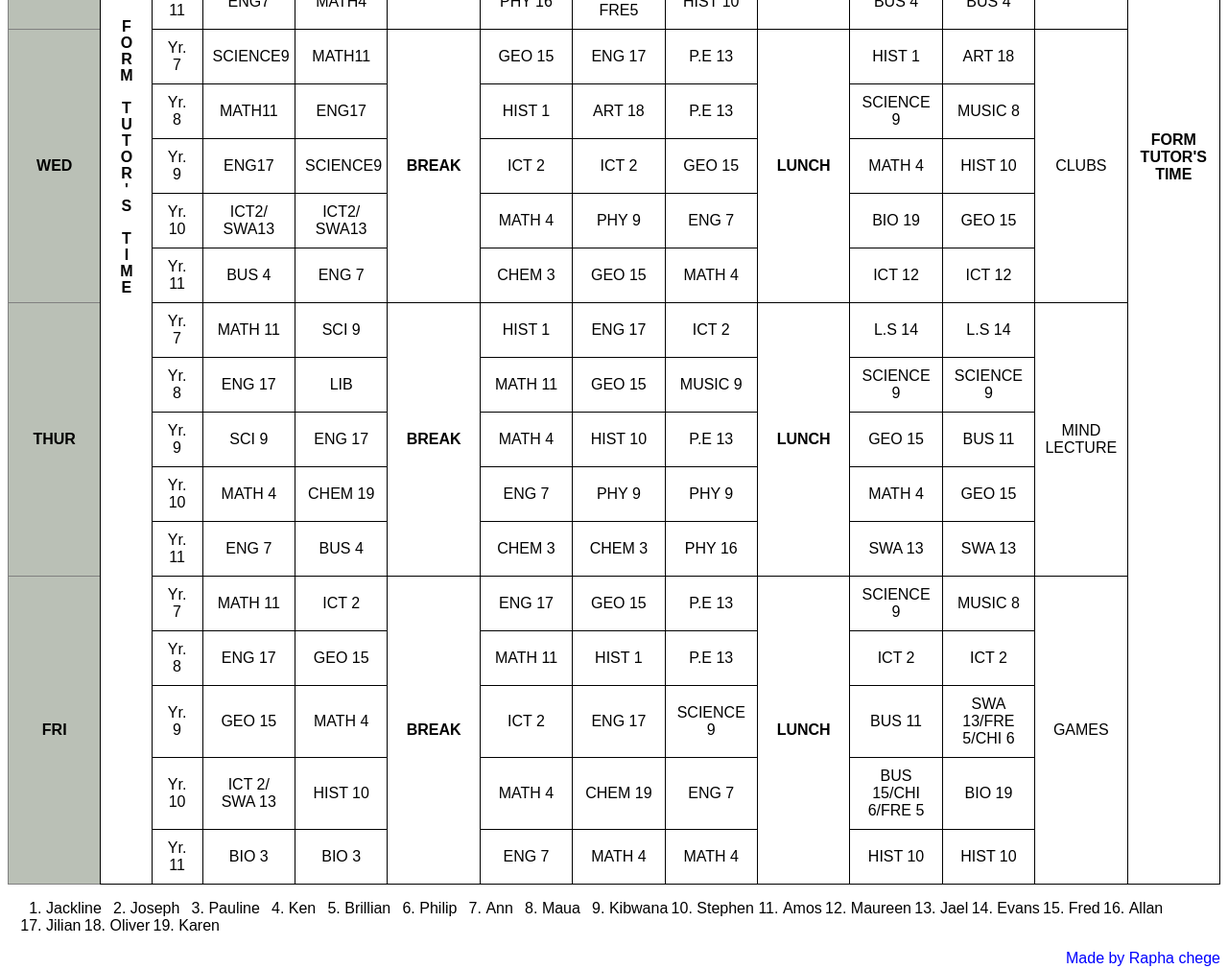
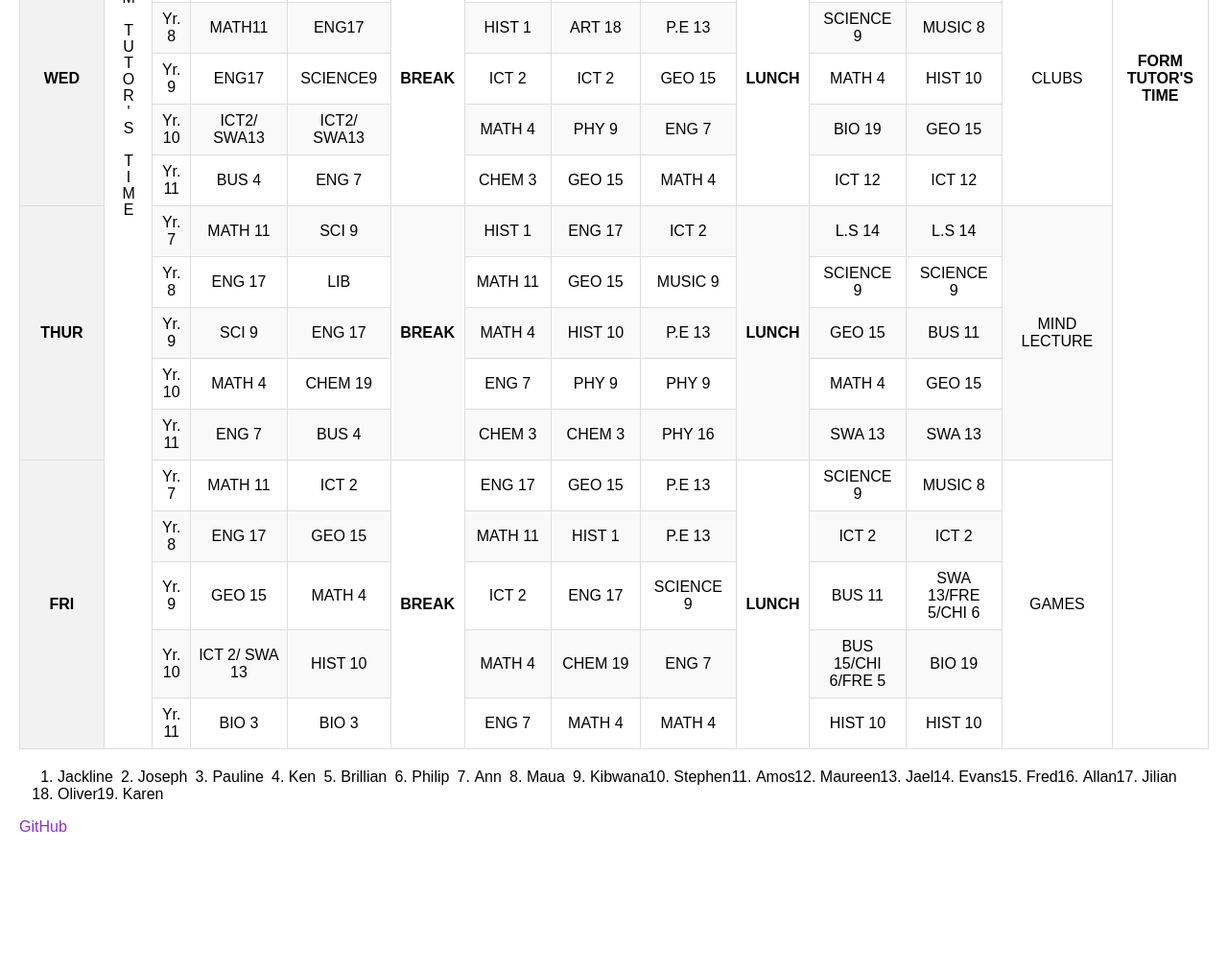
Before and after one commit to raphachegeke/timetable, a plain HTML site: page index.html in a window 1280 px wide. Shown: the part 749-1759 px from the top of the page at 96% size. After the commit the page ends 1640 px from the top, so only its background shows below. Drawn offline with Linux system fonts and the light colour scheme.

Commit message:
last update

```diff
--- a/index.html
+++ b/index.html
@@ -1,5 +1,5 @@
 <!DOCTYPE html>
-<html>
+<html lang="en">
 <head>
   <meta charset="UTF-8">
   <meta name="viewport" content="width=device-width, initial-scale=1.0">
@@ -8,10 +8,10 @@
   <link rel="stylesheet" href="style.css">
 </head>
 <body>
-  <center>
-      <h1>MASTER TIMETABLE FOR 2024/2025 ACADEMIC YEAR</h1>
-  </center>
-  <table border="1">
+<marquee behavior="scroll" direction="left" scrollamount="10" style="white-space: nowrap; width: 100%;">
+    <h1 style="margin: 0;">MASTER TIMETABLE FOR 2024/2025 ACADEMIC YEAR</h1>
+</marquee>
+  <table>
     <thead>
       <tr>
         <th>Day/Time</th>
@@ -308,7 +308,6 @@
         <td>HIST 10</td>
       </tr>
     </tbody>
-    <tfooter></tfooter>
   </table>
   <ol>
     <li>Jackline</li><li>Joseph</li>
@@ -322,6 +321,6 @@
     <li>Jilian</li><li>Oliver</li>
     <li>Karen</li>
   </ol>
-  <p class="a"> <a href="https://wa.me/254748397839">Made by Rapha chege</a></p>
+  <p class="a"> <a href="https://github.com/raphachegeke">GitHub</a></p>
 </body>
 </html>
--- a/style.css
+++ b/style.css
@@ -1,43 +1,37 @@
 body {
-  font-family: sans-serif;
-  align-items: center;
+  font-family: Arial, sans-serif;
+  margin: 20px;
 }
 
 h1 {
+  text-align: center;
   width: fit-content;
 }
 
 table {
+  border-collapse: collapse;
   width: 100%;
-  border-collapse: collapse;
-  table-layout: fixed;
+  margin-bottom: 20px;
 }
 
-thead th,
-td {
-  padding: 10px;
+th, td {
+  border: 1px solid #ddd;
+  padding: 8px;
   text-align: center;
-  border: 1px solid black;
 }
 
 th {
-  font-weight: 900;
-  background-color: #BAC0B6;
-}
-
-thead th {
-  width: auto;
-}
-
-
-table th, table td {
-  width: 7.14%;
+  background-color: #f2f2f2;
 }
 
 .verticalText {
   writing-mode: vertical-rl;
   text-orientation: upright;
-  font-weight: 900;
+  text-align: center;
+}
+
+tr:nth-child(even) {
+  background-color: #f9f9f9;
 }
 
 ol {
@@ -46,48 +40,12 @@ ol {
 }
 
 li {
-  margin-right: 30px;
+  margin-right: 26px;
 }
 
-table th:nth-child(1),
-table th:nth-child(6),
-table th:nth-child(10),
-table td:nth-child(1),
-table td:nth-child(6),
-table td:nth-child(10) {
-  width: 55%;
+a {
+  text-decoration: none;
+  color: blueviolet;
+  text-align: center;
+  margin-top: 20px;
 }
-
-table th:nth-child(2),
-table th:nth-child(3),
-table td:nth-child(2),
-table td:nth-child(3) {
-  width: 25%;
-}
-
-table th:nth-child(4),
-table th:nth-child(5),
-table th:nth-child(7),
-table th:nth-child(8),
-table th:nth-child(9),
-table th:nth-child(11),
-table th:nth-child(12),
-table th:nth-child(13),
-table th:nth-child(14),
-table td:nth-child(4),
-table td:nth-child(5),
-table td:nth-child(7),
-table td:nth-child(8),
-table td:nth-child(9),
-table td:nth-child(11),
-table td:nth-child(12),
-table td:nth-child(13),
-table td:nth-child(14) {
-  width: 55%;
-}
-
-.a, a{
-  text-align: end;
-  text-decoration: none;
-  color: blue;
-}
```
Also changed, not shown: 1 other file.
